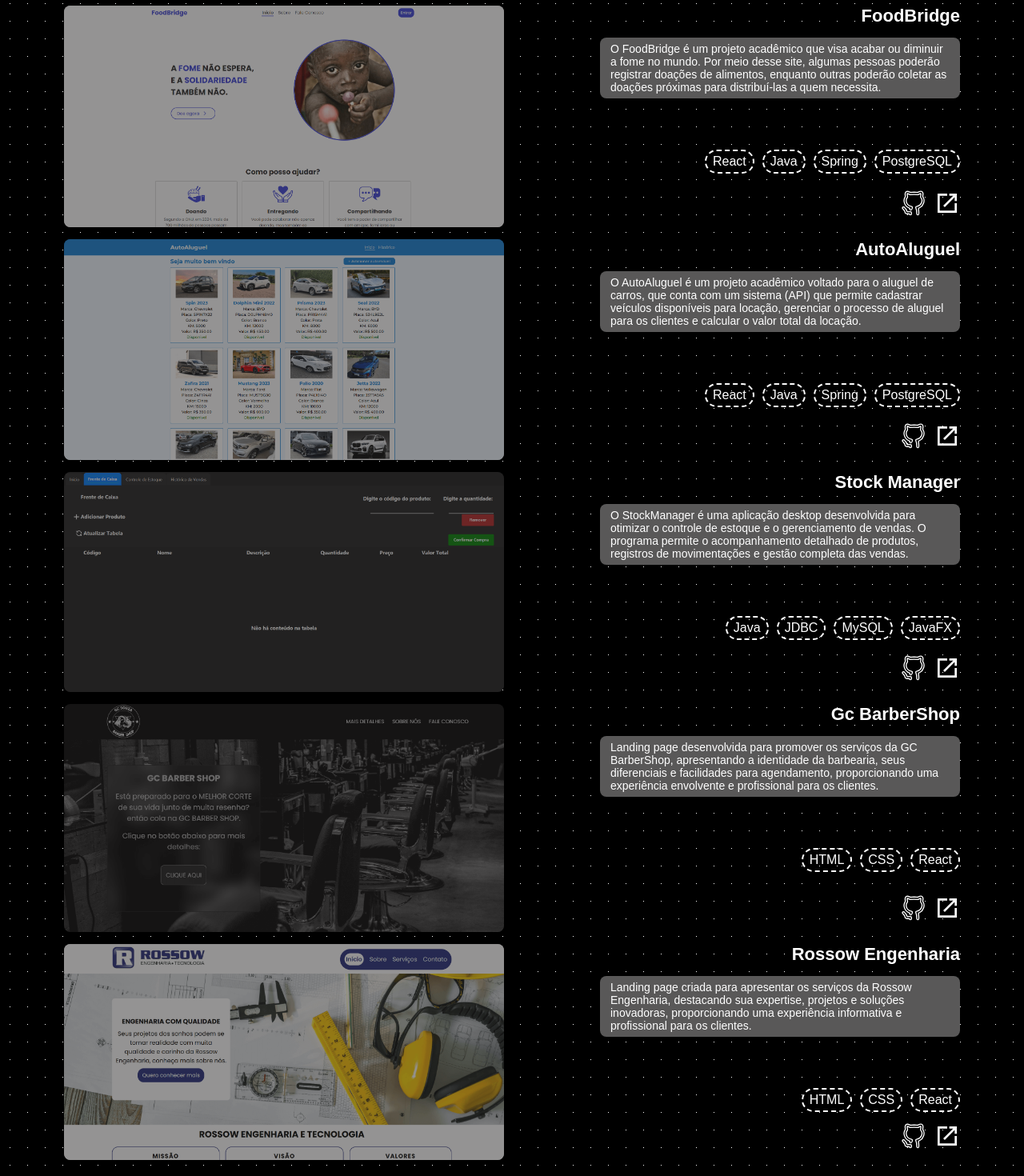
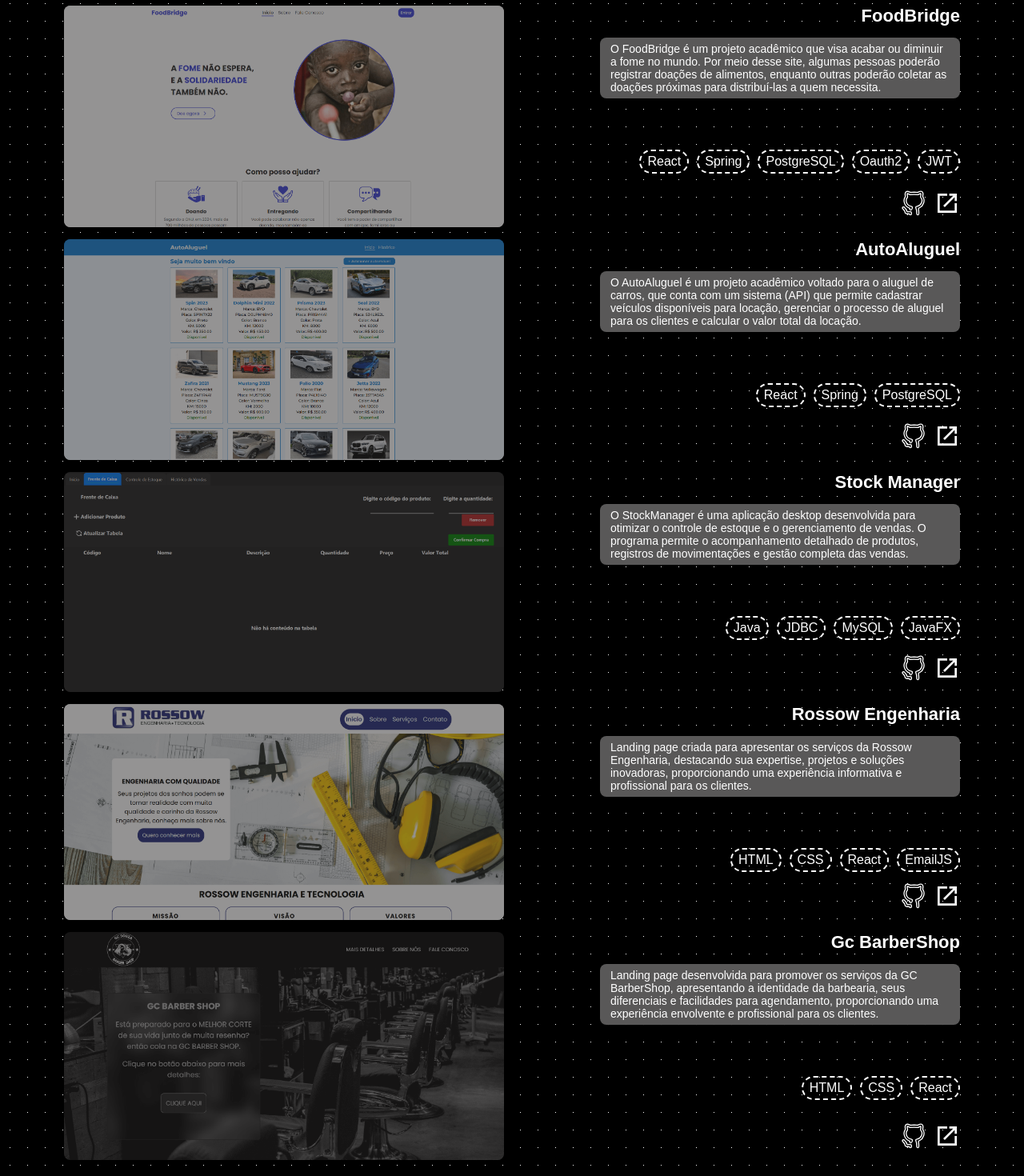
Before and after one commit to EduardoGollner0609/Portifolio, a React (Vite) app: page / in a window 1280 px wide. Shown: the part 1174-2644 px from the top of the page at 80% size. Built offline with nearby package versions, Linux system fonts and the light colour scheme; a web font is replaced by a local one.

Commit message:
Finalizando com as skills.

```diff
--- a/src/routes/Page/index.tsx
+++ b/src/routes/Page/index.tsx
@@ -14,7 +14,7 @@ export default function Page() {
 
     const landingPageSkills = ['HTML', 'CSS', 'React'];
 
-    const siteSkills = ['React', 'Java', 'Spring', 'PostgreSQL'];
+    const siteSkills = ['React', 'Spring', 'PostgreSQL'];
 
     const calculateAge = (birthDate: Date) => {
         const today = new Date();
@@ -124,7 +124,7 @@ export default function Page() {
                             description='O FoodBridge é um projeto acadêmico que visa acabar ou diminuir a fome no mundo.
                             Por meio desse site, algumas pessoas poderão registrar doações de alimentos,
                             enquanto outras poderão coletar as doações próximas para distribuí-las a quem necessita.'
-                            skills={siteSkills}
+                            skills={siteSkills.concat(['Oauth2', 'JWT'])}
                             githubUrl='https://github.com/EduardoGollner0609/FoodBridge'
                             projectUrl='https://foodbridge-oficial.vercel.app/' />
                         <ProjectCard
@@ -145,6 +145,15 @@ export default function Page() {
                             githubUrl='https://github.com/EduardoGollner0609/StockManager'
                             projectUrl='https://github.com/EduardoGollner0609/StockManager' />
                         <ProjectCard
+                            imgUrl={rossowEngenhariaProjectImg}
+                            title='Rossow Engenharia'
+                            description='Landing page criada para apresentar os serviços da Rossow Engenharia, destacando sua expertise,
+                            projetos e soluções inovadoras,
+                            proporcionando uma experiência informativa e profissional para os clientes.'
+                            skills={landingPageSkills.concat('EmailJS')}
+                            githubUrl='https://github.com/EduardoGollner0609/RossowEngenharia'
+                            projectUrl='https://rossow-engenharia.netlify.app/' />
+                        <ProjectCard
                             imgUrl={gcbarbershopProjectImg}
                             title='Gc BarberShop'
                             description='Landing page desenvolvida para promover os serviços da GC BarberShop, apresentando a identidade da barbearia,
@@ -153,15 +162,6 @@ export default function Page() {
                             skills={landingPageSkills}
                             githubUrl='https://github.com/EduardoGollner0609/GCBarberShop'
                             projectUrl='https://gcbarbershop.netlify.app/' />
-                        <ProjectCard
-                            imgUrl={rossowEngenhariaProjectImg}
-                            title='Rossow Engenharia'
-                            description='Landing page criada para apresentar os serviços da Rossow Engenharia, destacando sua expertise,
-                            projetos e soluções inovadoras,
-                            proporcionando uma experiência informativa e profissional para os clientes.'
-                            skills={landingPageSkills}
-                            githubUrl='https://github.com/EduardoGollner0609/RossowEngenharia'
-                            projectUrl='https://rossow-engenharia.netlify.app/' />
                     </div>
                 </section>
             </main >
```
